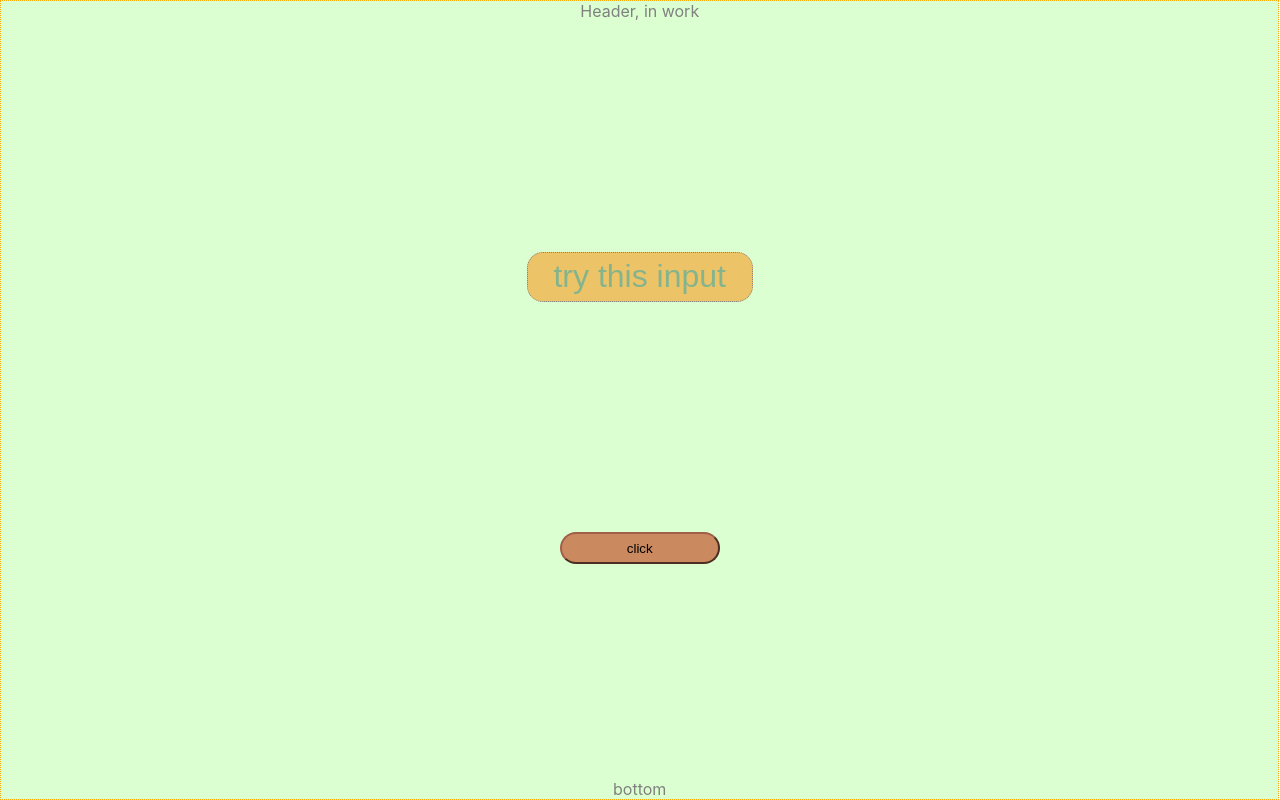
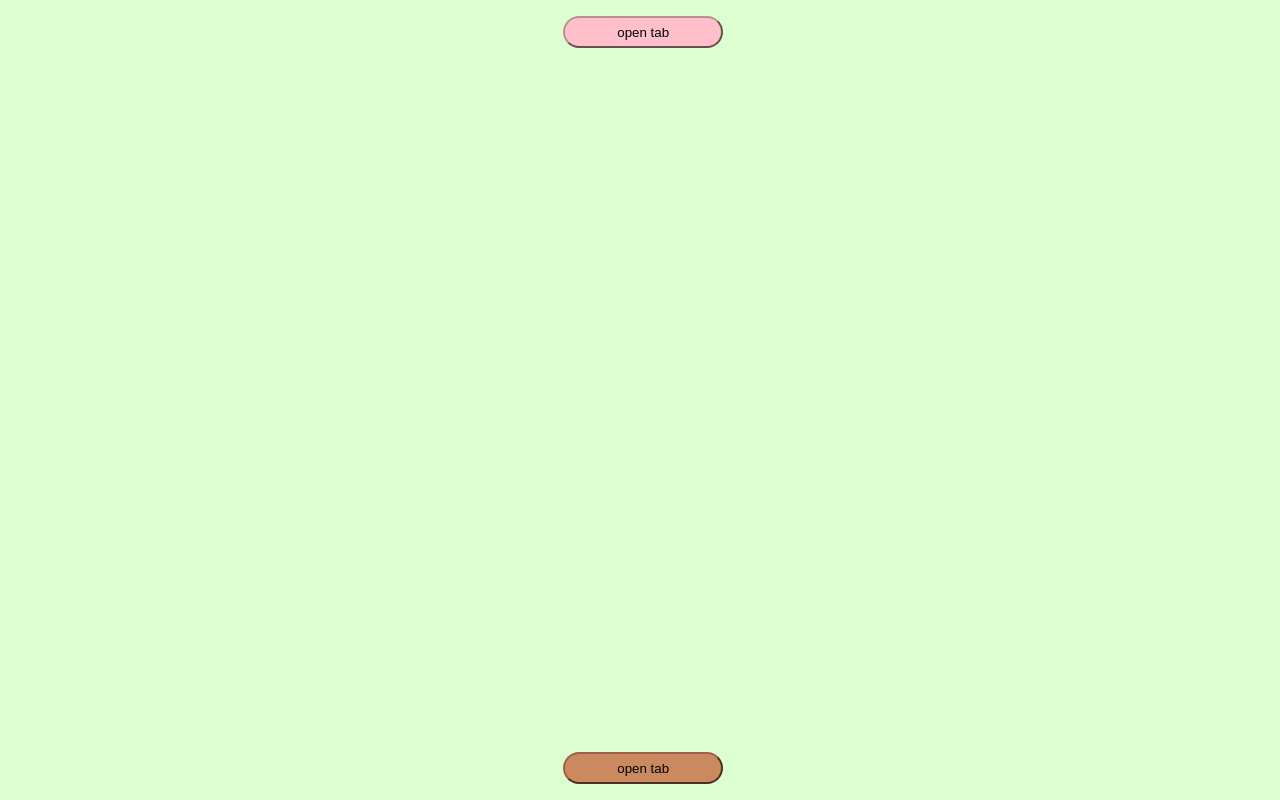
Before and after one commit to CatalinaSorina/Keys, a React (Create React App) app: page / in a window 1280 px wide. Built offline with nearby package versions, Linux system fonts and the light colour scheme.

Commit message:
added custom Tab

```diff
--- a/src/App.js
+++ b/src/App.js
@@ -3,15 +3,25 @@ import "./App.css";
 import Wrapper from "./components/Wrapper/Wrapper";
 import Input from "./components/Input/Input";
 import Button from "./components/Button/Button";
+import Tab from "./components/Tab/Tab";
 
 const App = () => (
   <Wrapper
-    addStyle={{ borderColor: "orange", alignItems: "center" }}
+    addStyle={{ width: "98vw", height: "96vh", border: "none", alignItems: "center", padding: "1rem" }}
     content={<>
-      <header>Header, in work</header>
-      <Input placeholder="try this input" />
-      <Button text="click" />
-      <footer>bottom</footer>
+      <Tab content={<>
+        <header>Header, in work</header>
+        <Input placeholder="try this input" />
+        <Button text="click" style={{ color: "purple", backgroundColor: "plum", borderColor: "purple" }} />
+        <footer>bottom</footer>
+      </>}
+        buttonStyle={{ backgroundColor: "pink", borderColor: "rosybrown" }}
+        tabStyle={{ backgroundColor: "pink", borderColor: "rosybrown", alignItems: "center" }}
+      />
+      <Tab content={<>
+        <header>Header, in work</header>
+        <footer>bottom</footer>
+      </>} />
     </>}
   />
 );
--- /dev/null
+++ b/src/components/Tab/Tab.js
@@ -0,0 +1,20 @@
+import React, { useState } from "react";
+import Button from "../Button/Button";
+import Wrapper from "../Wrapper/Wrapper";
+
+const Tab = ({ content, buttonStyle, tabStyle }) => {
+    const [buttonText, setButtonText] = useState("open tab");
+    const [tabDisplay, setTabDisplay] = useState("none");
+
+    const openTab = () => {
+        buttonText === "open tab" ? setButtonText("close tab") : setButtonText("open tab");
+        tabDisplay === "none" ? setTabDisplay("flex") : setTabDisplay("none");
+    }
+
+    return (<>
+        <Button text={buttonText} style={{ ...buttonStyle, position: "relative" }} fireClick={openTab} />
+        <Wrapper addStyle={{ ...tabStyle, width: "90%", height: "90%", display: tabDisplay }} content={content} />
+    </>)
+}
+
+export default Tab;
--- a/src/components/Wrapper/Wrapper.js
+++ b/src/components/Wrapper/Wrapper.js
@@ -10,6 +10,8 @@ export const WrapperStyle = styled.div`
   justify-content: ${({ withStyle }) => withStyle.justifyContent};
   width: ${({ withStyle }) => withStyle.width};
   height: ${({ withStyle }) => withStyle.height};
+  padding: ${({ withStyle }) => withStyle.padding};
+  margin: ${({ withStyle }) => withStyle.margin};
   color: ${({ withStyle }) => withStyle.color};
   border: ${({ withStyle }) => withStyle.border};
   border-color: ${({ withStyle }) => withStyle.borderColor};
```
